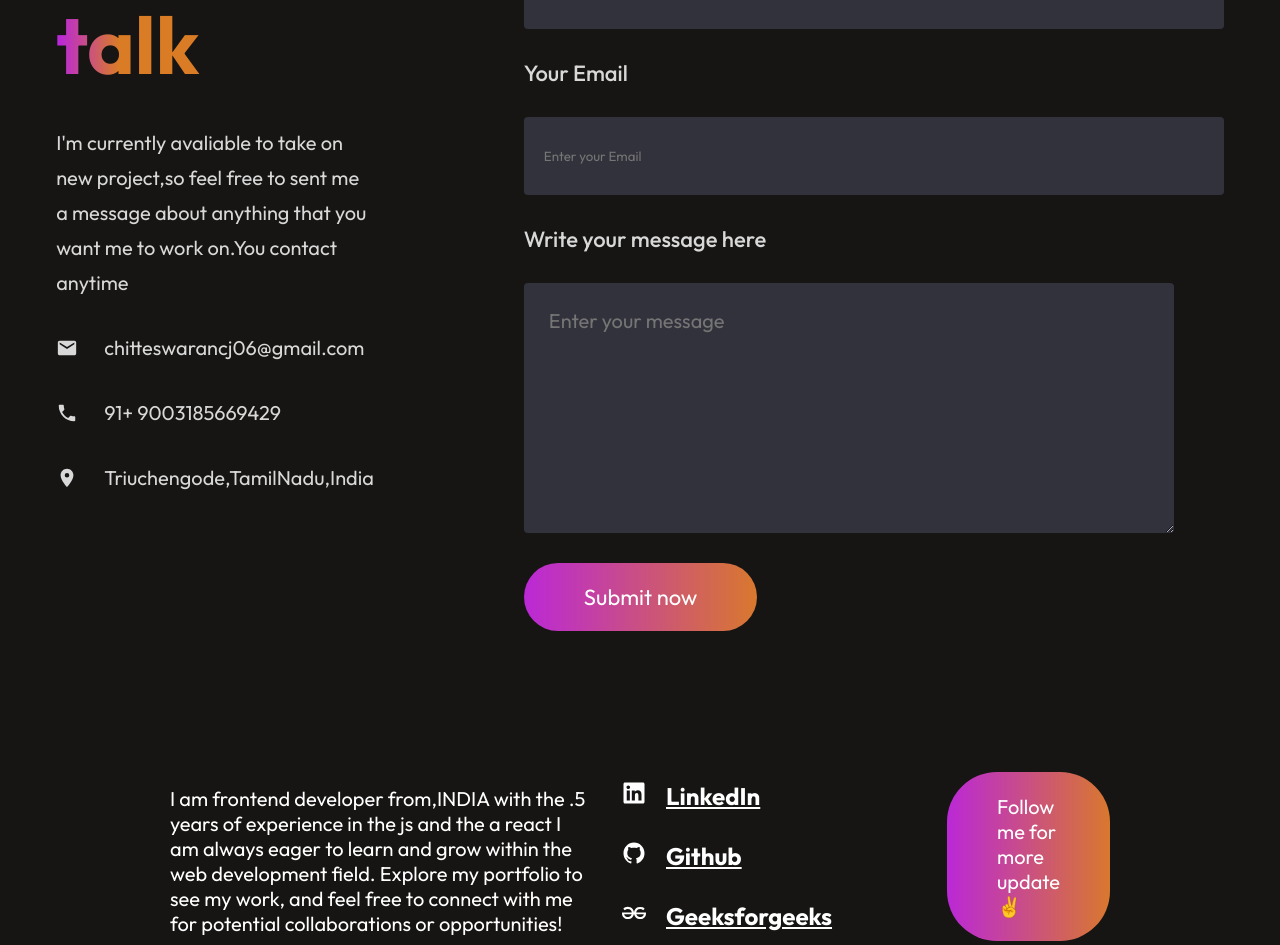
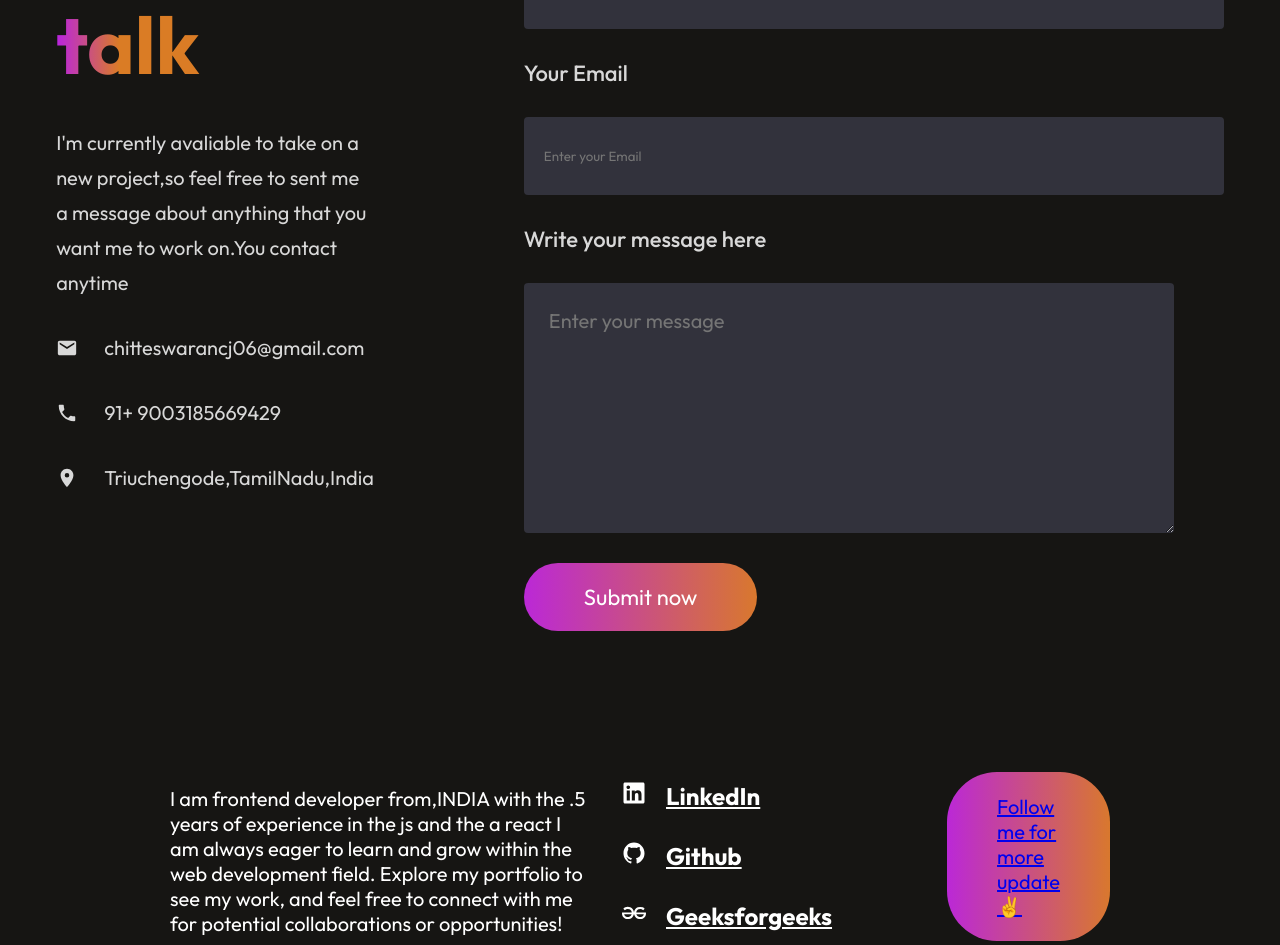
Before and after one commit to CHITTESWARAN/My_Portfolio, a React (Vite) app: page / in a window 1280 px wide. Shown: the part 6067-7012 px from the top of the page. Built offline with nearby package versions, Linux system fonts and the light colour scheme.

Commit message:
the a first commit

```diff
--- a/src/Components/About/About.jsx
+++ b/src/Components/About/About.jsx
@@ -38,7 +38,7 @@ const About = () => {
            </div>
            <div className="skill-percent">
               <p>{e.s_name}</p>
-              <hr style={{ width: e.s_per }} />
+              <hr style={{ width: e.s_per}} />
            </div>
            </div>
           );
--- a/src/Components/Contact/Contact.jsx
+++ b/src/Components/Contact/Contact.jsx
@@ -64,7 +64,7 @@ const Contact = () => {
         <div className="contact-section">
             <div className="contact-left">
                 <h1>Let's talk</h1>
-                <p>I'm currently avaliable to take on new project,so feel free to sent me a message about anything that you want me to work on.You contact anytime</p>
+                <p>I'm currently avaliable to take on a new project,so feel free to sent me a message about anything that you want me to work on.You contact anytime</p>
                 <div className="contact-deatails">
                     <div className="contact-detail">
                     <MdEmail />
--- a/src/Components/Footer/Footer.jsx
+++ b/src/Components/Footer/Footer.jsx
@@ -20,7 +20,7 @@ const Footer = () => {
                 <h2 ><SiGeeksforgeeks /> <a href="https://www.geeksforgeeks.org/user/umaycoq631/"> Geeksforgeeks</a></h2>
 
                 </div>
-                <div className="footer-suscribe">Follow me for more update✌️</div>
+                <div className="footer-suscribe"><a href="https://www.linkedin.com/in/chitteswaran-j-573871232/recent-activity/all/">Follow me for more update✌️</a></div>
             </div>
             </div>
             <hr />
```
